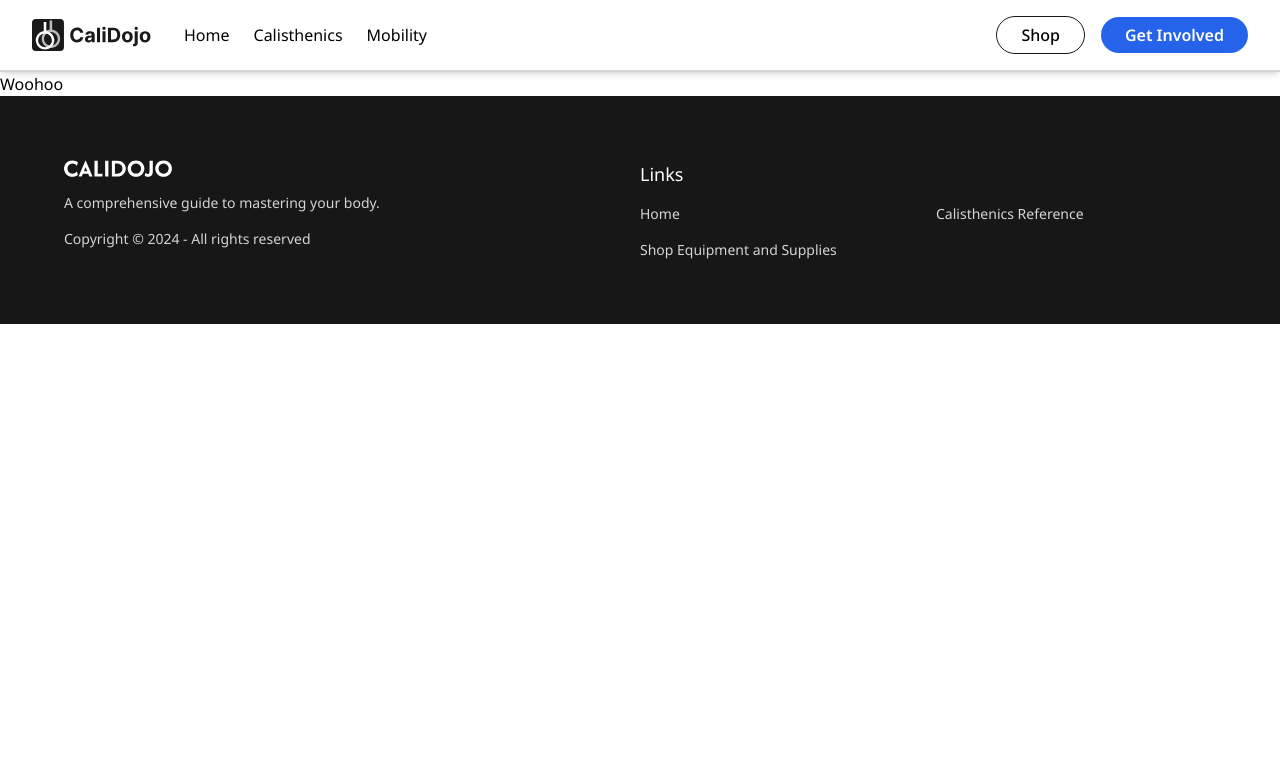
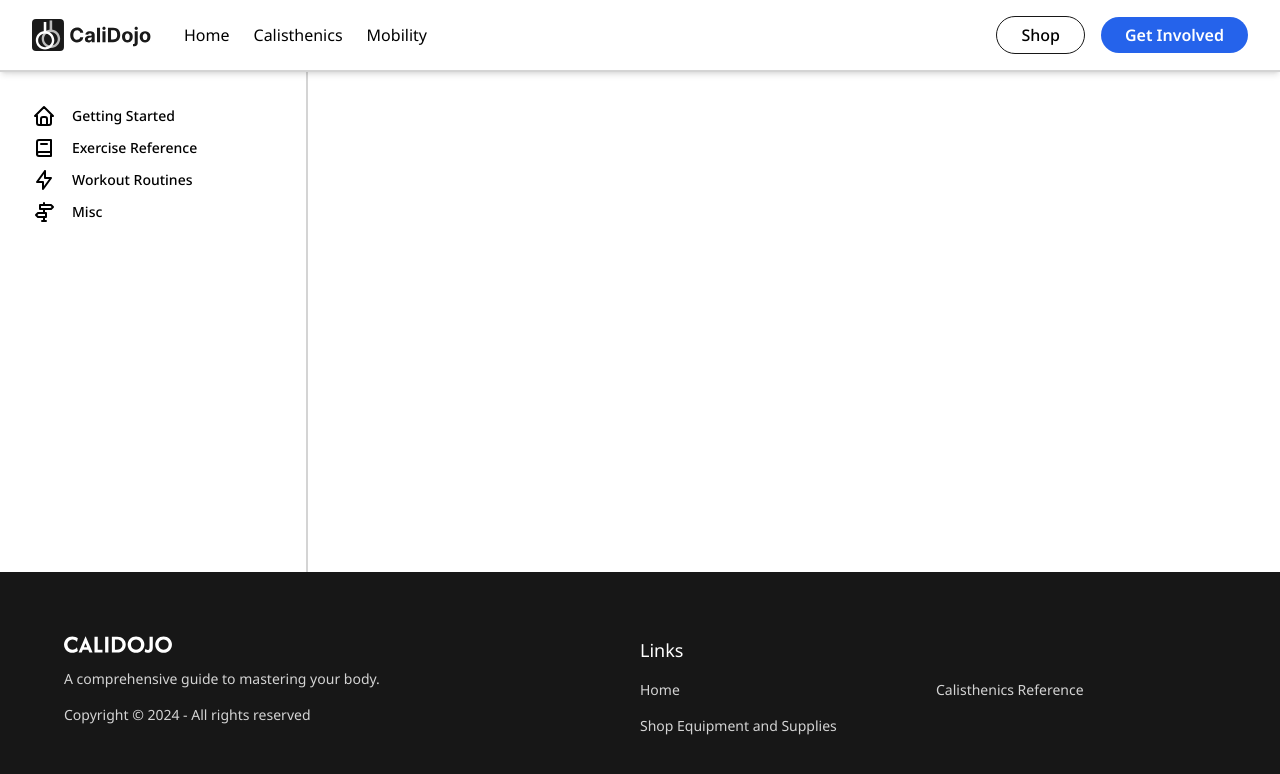
Before and after one commit to Yaucrates/CaliDojo, a SvelteKit app: page /calisthenics/1 in a window 1280 px wide. Shown: the top 774 px of the page. Built offline with nearby package versions, Linux system fonts and the light colour scheme.

Commit message:
testing out latest change

```diff
--- /dev/null
+++ b/src/routes/calisthenics/+layout.svelte
@@ -0,0 +1,38 @@
+<script lang="ts">
+    import { toKebabCase } from "$lib/helpers/toKebabCase";
+    import type { Snippet } from 'svelte';
+    import type { Component } from "svelte";
+
+    const { data, children }: {
+        data: {
+            topics: {
+                pageNumber: string;
+                name: string;
+                logo: Component;
+                pages: {
+                    title: string,
+                    render: () => void,
+                }[];
+            }[]
+        },
+        children: Snippet
+    } = $props();
+</script>
+
+<div class="h-full flex">
+    <div class="p-8 w-96 border-r-2 gap-2 flex flex-col text-sm border-neutral-300">
+        {#each data.topics as topic (topic.pageNumber)}
+            <div class="flex items-center gap-4">
+                <topic.logo />
+                <p class="font-medium">{topic.name}</p>
+            </div>
+            {#each topic.pages as page}
+                <a href="/calisthenics/{toKebabCase(page.title)}" class="w-fit pl-10">{page.title}</a>
+            {/each}
+        {/each}
+    </div>
+
+    <div class="w-full">
+        {@render children()}
+    </div>
+</div>
--- a/src/routes/calisthenics/+page.ts
+++ b/src/routes/calisthenics/+layout.ts
@@ -1,4 +1,4 @@
-import type { PageLoad } from './$types';
+import type { LayoutLoad } from './$types';
 
 const prerender = true;
 
@@ -14,7 +14,9 @@ export const load = (async () => {
             } | null;
             pages: {
                 title: string,
-                render: () => void,
+                render: {
+                    render: () => void
+                },
             }[];
         };
     };
@@ -55,7 +57,7 @@ export const load = (async () => {
 
             const data = {
                 title: page['metadata']['title'],
-                render: page['default']['render']
+                render: page['default']
             }
 
             topicsObj[pageNumber].pages.push(data);
@@ -68,4 +70,4 @@ export const load = (async () => {
     return {
         topics,
     };
-}) satisfies PageLoad;
+}) satisfies LayoutLoad;
--- a/src/routes/calisthenics/+page.svelte
+++ b/src/routes/calisthenics/+page.svelte
@@ -1,40 +1,4 @@
-<script lang="ts">
-    import { toKebabCase } from "$lib/helpers/toKebabCase";
-    import type { Component } from "svelte";
-
-    const { data }: {
-        data: {
-            topics: {
-                pageNumber: string;
-                name: string;
-                logo: Component;
-                pages: {
-                    title: string,
-                    render: () => void,
-                }[];
-            }[]
-        }
-    } = $props();
-</script>
-
 <svelte:head>
     <title>Calisthenics | A Comprehensive Guide to Calisthenics</title>
 	<meta name="description" content="CaliDojo is meant to provide with a reliable reference for all your calisthenics needs." />
 </svelte:head>
-
-<div class="h-full flex">
-    <div class="p-8 w-96 border-r-2 gap-2 flex flex-col text-sm border-neutral-300">
-        {#each data.topics as topic (topic.pageNumber)}
-            <div class="flex items-center gap-4">
-                <topic.logo />
-                <p class="font-medium">{topic.name}</p>
-            </div>
-            {#each topic.pages as page}
-                <a href="/calisthenics/{toKebabCase(page.title)}" class="pl-10">{page.title}</a>
-            {/each}
-        {/each}
-    </div>
-
-    <div class="w-full">
-    </div>
-</div>
--- a/src/routes/calisthenics/[doc]/+page.svelte
+++ b/src/routes/calisthenics/[doc]/+page.svelte
@@ -1,9 +1,26 @@
 <script lang="ts">
+    import { toKebabCase } from '$lib/helpers/toKebabCase';
+    import type { Component } from 'svelte';
     import type { PageData } from './$types';
 
     let { data }: { data: PageData } = $props();
 
-    console.log(data)
+    const getPage = (title: string) => {
+        for (let i = 0; i < data.topics.length; i++) {
+            for (let j = 0; j < data.topics[i].pages.length; j++) {
+                if (toKebabCase(data.topics[i].pages[j].title) === title) {
+                    return data.topics[i].pages[j];
+                }
+            }
+        }
+    }
+
+    const page = getPage(data.slug);
+
+    // @ts-ignore: Idk what to tell yall honestly
+    const Article = page ? page.render as Component : null;
 </script>
 
-Woohoo
+{#if Article}
+    <Article />
+{/if}
--- /dev/null
+++ b/src/routes/calisthenics/[doc]/+page.ts
@@ -0,0 +1,8 @@
+import type { PageLoad } from './$types';
+
+export const load = (async ({params}) => {
+
+    return {
+        slug: params.doc,
+    };
+}) satisfies PageLoad;
```
